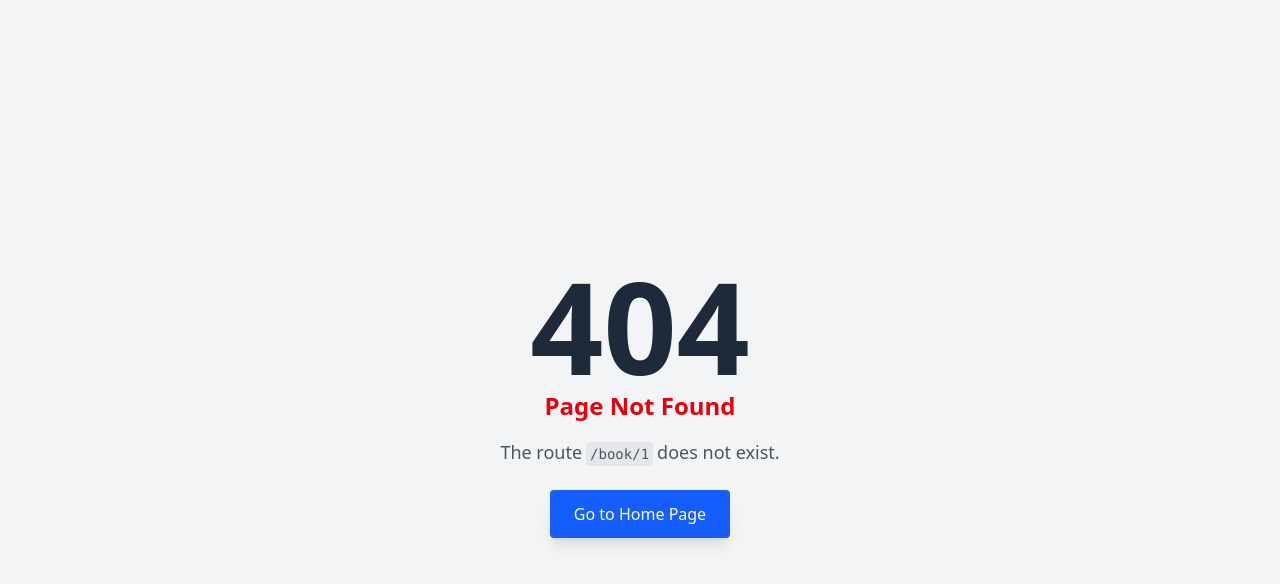
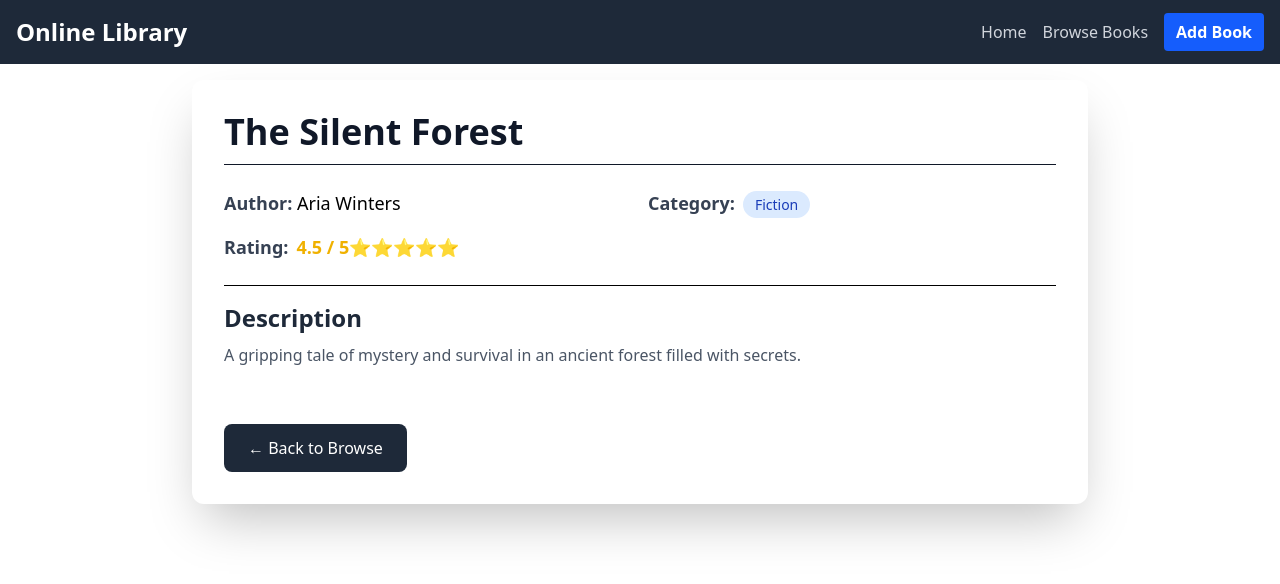
Before and after one commit to GuduruVinay/Online-Library-System, a React (Vite) app: page /book/1 in a window 1280 px wide. Before the commit this address had no page. Shown: the top 584 px of the page. Built offline with nearby package versions, Linux system fonts and the light colour scheme.

Commit message:
Added BookDetailsPage Component

```diff
--- a/src/App.jsx
+++ b/src/App.jsx
@@ -2,6 +2,7 @@ import { BrowserRouter, Routes, Route } from "react-router-dom";
 import Navbar from "./components/Navbar";
 import NotFoundPage from "./components/NotFoundPage";
 import HomePage from "./components/HomePage";
+import BookDetailsPage from "./components/BookDetailsPage";
 
 function App() {
   return (
@@ -9,6 +10,7 @@ function App() {
       <Routes>
         <Route path="/" element={<Navbar />}>
           <Route index element={<HomePage />} />
+          <Route path="book/:bookId" element={<BookDetailsPage />} />
         </Route>
         <Route path="*" element={<NotFoundPage />} />
       </Routes>
--- /dev/null
+++ b/src/components/BookDetailsPage.jsx
@@ -0,0 +1,52 @@
+import { useSelector } from "react-redux";
+import { useNavigate, useParams } from "react-router-dom";
+
+function BookDetailsPage() {
+    const { bookId } = useParams();
+    const navigate = useNavigate();
+
+    const book = useSelector((state) => state.books.books.find((b) => b.id === bookId))
+
+    if(!book) {
+        return (
+            <div className="text-center p-8 bg-red-100 rounded-lg shadow-md">
+                <h1 className="text-3xl font-bold text-red-700">Book Not Found</h1>
+                <p className="text-gray-600 mt-2">Could not find a book with ID: {bookId}.</p>
+                <button onClick={() => navigate('/books')} className="mt-6 px-4 py-2 bg-gray-500 text-white rounded hover:bg-gray-600 transition-colors">
+                    Back to Browse
+                </button>
+            </div>
+        )
+    }
+
+    return (
+        <div className="max-w-4xl mx-auto bg-white p-8 rounded-xl shadow-2xl space-y-6">
+            <h1 className="text-4xl font-extrabold text-gray-900 border-b pb-3">{book.title}</h1>
+            <div className="grid grid-cols-2 gap-4 text-lg">
+                <p>
+                    <span className="font-semibold text-gray-700">Author:</span> {book.author}
+                </p>
+                <p>
+                    <span className="font-semibold text-gray-700">Category:</span>
+                    <span className="ml-2 px-3 py-1 bg-blue-100 text-blue-800 rounded-full text-sm">{book.category}</span>
+                </p>
+                <p className="col-span-2">
+                    <span className="font-semibold text-gray-700">Rating:</span>
+                    <span className="ml-2 text-yellow-500 font-bold">
+                        {book.rating} / 5
+                        {'⭐'.repeat(Math.round(book.rating))}
+                    </span>
+                </p>
+            </div>
+            <div className="pt-4 border-t">
+                <h2 className="text-2xl font-semibold text-gray-800 mb-2">Description</h2>
+                <p className="text-gray-600 leading-relaxed">{book.description}</p>
+            </div>
+            <button onClick={() => navigate('/books')} className="mt-8 px-6 py-3 bg-gray-800 text-white font-medium rounded-lg hover:bg-gray-700 transition-colors shandow-lg">
+                &larr; Back to Browse
+            </button>
+        </div>
+    )
+}
+
+export default BookDetailsPage;
```
